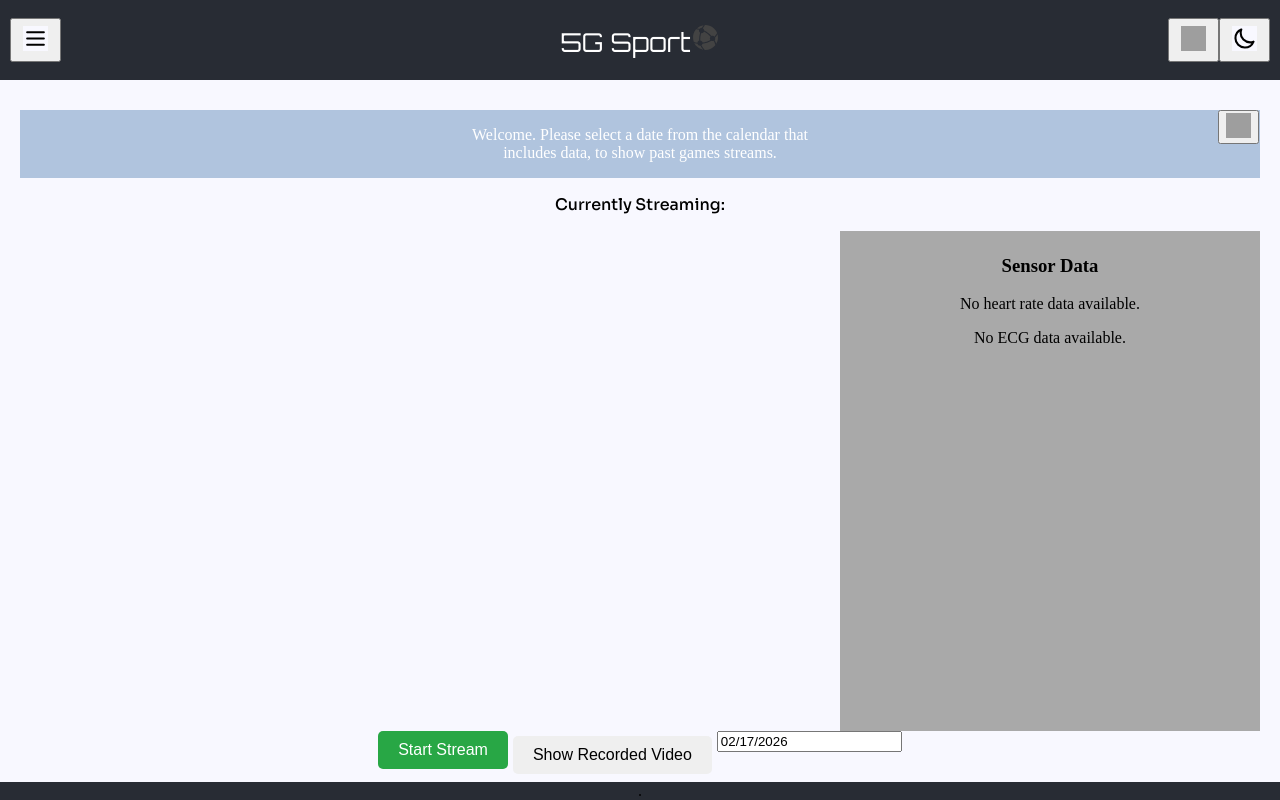
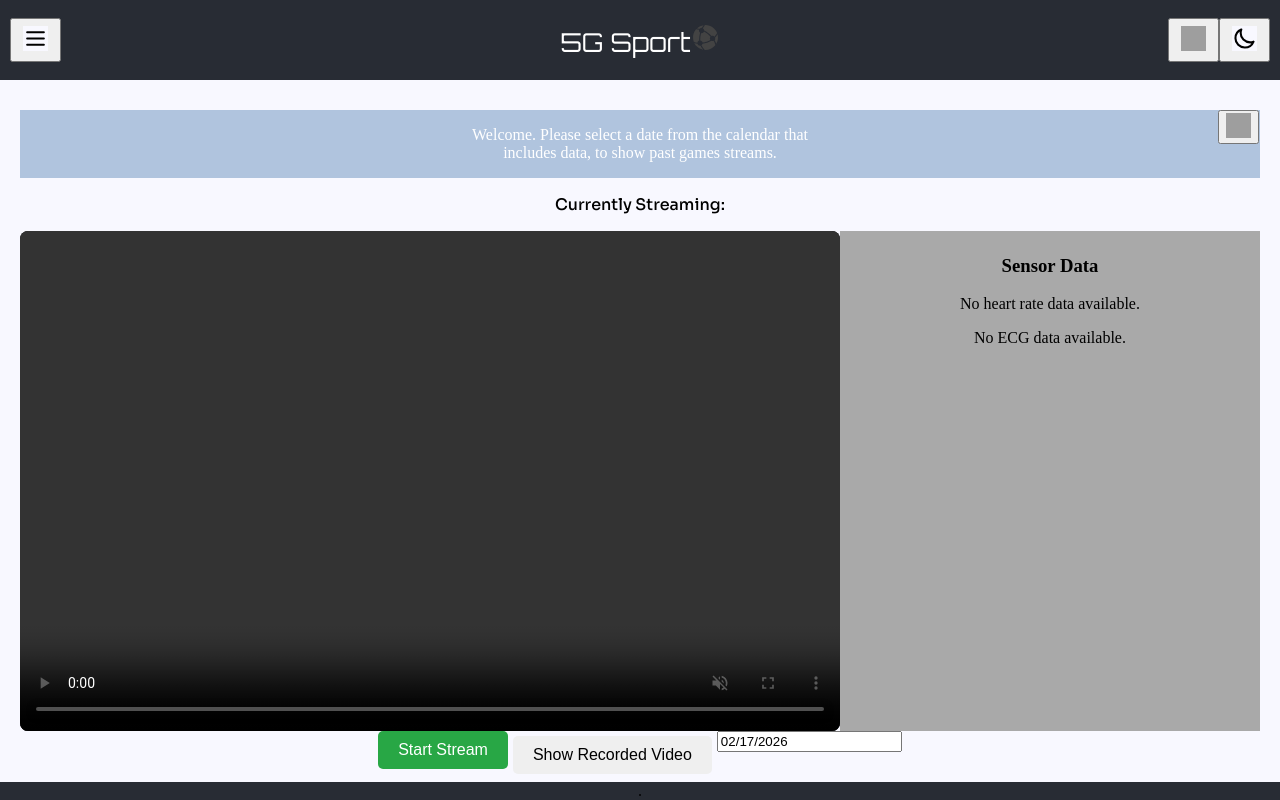
Before and after one commit to Onsbohh/5G-Sport-Application, a React (Create React App) app in the folder frontend/: page / in a window 1280 px wide. Shown: the top 800 px of the page. Built offline with nearby package versions, Linux system fonts and the light colour scheme; no server answers; grey boxes are pictures that could not be loaded.

Commit message:
Small changes to video settings.

```diff
--- a/frontend/src/components/LiveStream.js
+++ b/frontend/src/components/LiveStream.js
@@ -85,7 +85,7 @@ export default function LiveStream() {
                     height: "500px"
                 }}>
                 <div className={`stream-container `}>
-                    <video ref={videoRef} autoPlay muted style={{width: "100%", height: "100%", borderRadius: "8px", border: "none"}} />
+                    <video ref={videoRef} autoPlay muted controls style={{width: "100%", height: "100%", borderRadius: "8px", border: "none", backgroundColor: "black"}} />
                 </div>
                 <DataPanel
                     title={"Sensor Data"}
```
